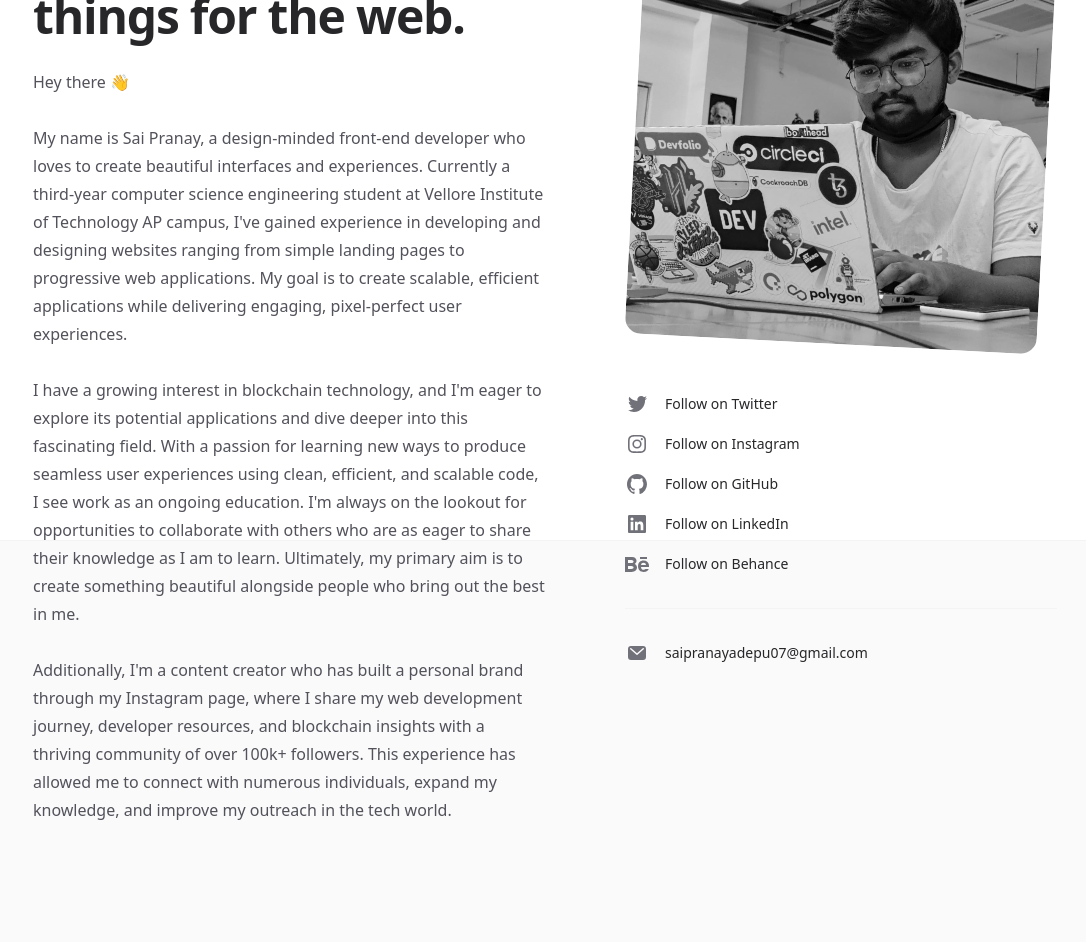
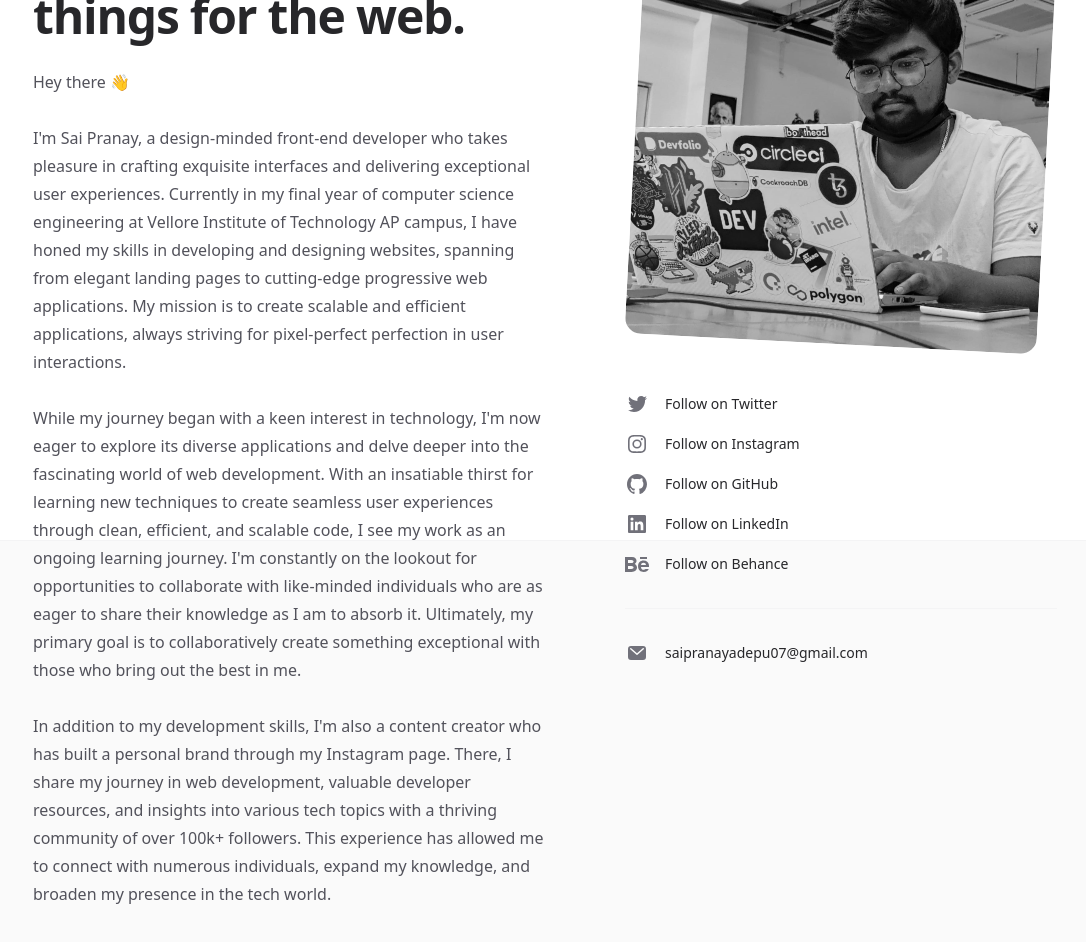
Before and after one commit to saipranay47/pranay-portfolio, a Next.js app: page /about in a window 1280 px wide. Shown: the part 260-1202 px from the top of the page, without its empty margins (95-1181 px from the left). Built offline with nearby package versions, Linux system fonts and the light colour scheme.

Commit message:
discription update

```diff
--- a/src/pages/about.js
+++ b/src/pages/about.js
@@ -67,33 +67,42 @@ export default function About() {
             <div className="mt-6 space-y-7 text-base text-zinc-600 dark:text-zinc-400">
               <p>Hey there 👋</p>
               <p>
-                My name is Sai Pranay, a design-minded front-end developer who
-                loves to create beautiful interfaces and experiences. Currently
-                a third-year computer science engineering student at Vellore
-                Institute of Technology AP campus, I've gained experience in
-                developing and designing websites ranging from simple landing
-                pages to progressive web applications. My goal is to create
-                scalable, efficient applications while delivering engaging,
-                pixel-perfect user experiences.
+                I'm Sai Pranay, a design-minded front-end developer who takes
+                pleasure in crafting exquisite interfaces and delivering
+                exceptional user experiences. Currently in my final year of
+                computer science engineering at Vellore Institute of Technology
+                AP campus, I have honed my skills in developing and designing
+                websites, spanning from elegant landing pages to cutting-edge
+                progressive web applications. My mission is to create scalable
+                and efficient applications, always striving for pixel-perfect
+                perfection in user interactions.
               </p>
               <p>
-                I have a growing interest in blockchain technology, and I'm
-                eager to explore its potential applications and dive deeper into
-                this fascinating field. With a passion for learning new ways to
-                produce seamless user experiences using clean, efficient, and
-                scalable code, I see work as an ongoing education. I'm always on
-                the lookout for opportunities to collaborate with others who are
-                as eager to share their knowledge as I am to learn. Ultimately,
-                my primary aim is to create something beautiful alongside people
-                who bring out the best in me.
+                While my journey began with a keen interest in technology, I'm
+                now eager to explore its diverse applications and delve deeper
+                into the fascinating world of web development. With an
+                insatiable thirst for learning new techniques to create seamless
+                user experiences through clean, efficient, and scalable code, I
+                see my work as an ongoing learning journey. I'm constantly on
+                the lookout for opportunities to collaborate with like-minded
+                individuals who are as eager to share their knowledge as I am to
+                absorb it. Ultimately, my primary goal is to collaboratively
+                create something exceptional with those who bring out the best
+                in me.
               </p>
               <p>
-                Additionally, I'm a content creator who has built a personal
-                brand through my Instagram page, where I share my web
-                development journey, developer resources, and blockchain
-                insights with a thriving community of over 100k+ followers. This
-                experience has allowed me to connect with numerous individuals,
-                expand my knowledge, and improve my outreach in the tech world.
+                In addition to my development skills, I'm also a content creator
+                who has built a personal brand through my Instagram page. There,
+                I share my journey in web development, valuable developer
+                resources, and insights into various tech topics with a thriving
+                community of over 100k+ followers. This experience has allowed
+                me to connect with numerous individuals, expand my knowledge,
+                and broaden my presence in the tech world.
+              </p>
+              <p>
+                As I'm currently in my fourth year of BTech studies, I'm
+                actively seeking job opportunities to apply my skills and
+                contribute to innovative projects.
               </p>
             </div>
           </div>
--- a/src/pages/index.js
+++ b/src/pages/index.js
@@ -255,18 +255,21 @@ export default function Home({ articles }) {
       <Container className="mt-9">
         <div className="max-w-2xl">
           <h1 className="text-4xl font-bold tracking-tight text-zinc-800 dark:text-zinc-100 sm:text-5xl">
-            Sai Pranay - <br /> Full Stack Developer, Designer & Blockchain
-            Enthusiast
+            Sai Pranay - <br /> Full Stack Developer, Designer
           </h1>
           <p className="mt-6 text-base text-zinc-600 dark:text-zinc-400">
-            Hi, I'm Sai Pranay I'm a full-stack developer with a strong passion
-            for frontend technologies, UI/UX design, and branding. As an
-            aspiring blockchain enthusiast, I'm always eager to explore new
-            opportunities and challenges in the tech world. I also manage an
-            Instagram page with over 100k+ followers, where I love sharing my
-            knowledge and insights about web development. Join me as we delve
-            into my unique projects and discover the creative solutions and
-            expertise that I bring to the table.
+            Hello, I'm Sai Pranay, a full-stack developer
+            <span className=" font-bold text-black dark:text-white">
+              {" "}
+              deeply passionate about frontend technologies
+              {" "}
+            </span>
+            and also intrested in UI/UX design, and branding. I'm always eager to explore new
+            opportunities and challenges in the tech world. Additionally, I
+            manage an Instagram page with over 100k+ followers, where I enjoy
+            sharing my knowledge and insights about web development. Join me as
+            we dive into my unique projects and discover the creative solutions
+            and expertise that I bring to the table.
           </p>
           <div className="mt-6 flex gap-6">
             <SocialLink
```
